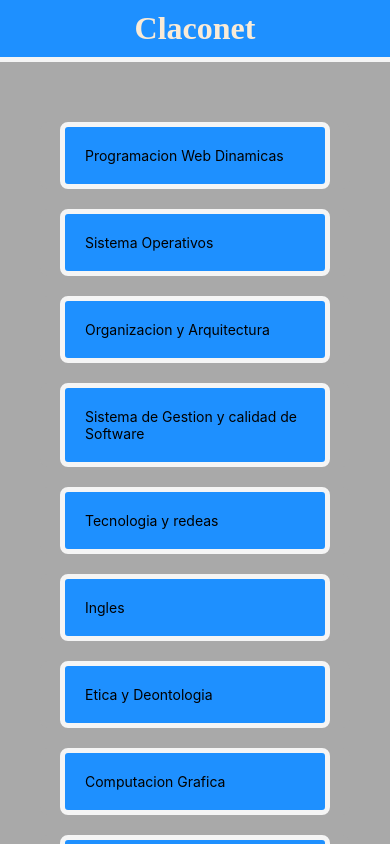
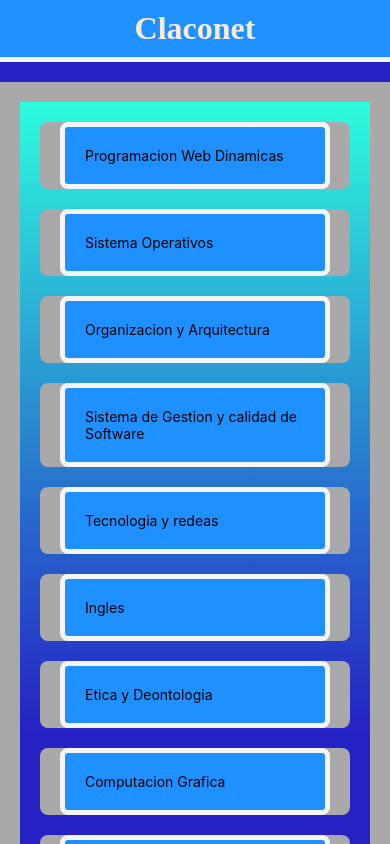
Before and after one commit to manzo1701/claconet, a React Native app drawn with its web renderer: screen /Materia in a window 390 px wide. Built offline with nearby package versions, Linux system fonts and the light colour scheme; some packages are replaced by stand-ins of ours.

Commit message:
comit realizado

```diff
--- a/App.js
+++ b/App.js
@@ -5,12 +5,14 @@ import MainStack from './Navigation/MainStack';
 import './Styles/Styles.css'
 export default function App() {
   return (
+    <div className='fondo'>
     <View >
-      <div >
+
       <h1 className='header'>Claconet</h1>
 
       <MainStack />
-      </div>
+
          </View>
+         </div>
   );
 }
--- a/Screens/Materias.js
+++ b/Screens/Materias.js
@@ -6,7 +6,7 @@ const Materias  = ({ navigation, props }) => {
   return (
 
     <div className='body'>
-      <div>
+      <div className='fondo'>
         <div className='boton'>
         <Boton
       text = "Programacion Web Dinamicas"
--- a/Styles/Styles.css
+++ b/Styles/Styles.css
@@ -14,12 +14,14 @@
     justify-content: center;
     display: flex;
     margin: 20px;
+    background: rgb(36,34,195);
+background: linear-gradient(0deg, rgba(36,34,195,1) 0%, rgba(45,253,223,0.8939950980392157) 100%);
 
 
 }
 .fondo{
     background: rgb(36,34,195);
-background: linear-gradient(0deg, rgba(36,34,195,1) 0%, rgba(45,253,223,0.8939950980392157) 100%);
+    background: linear-gradient(0deg, rgba(36,34,195,1) 23%, rgba(45,253,223,0.8939950980392157) 100%);
 }
 .body_Materia{
     display: flex;
```
